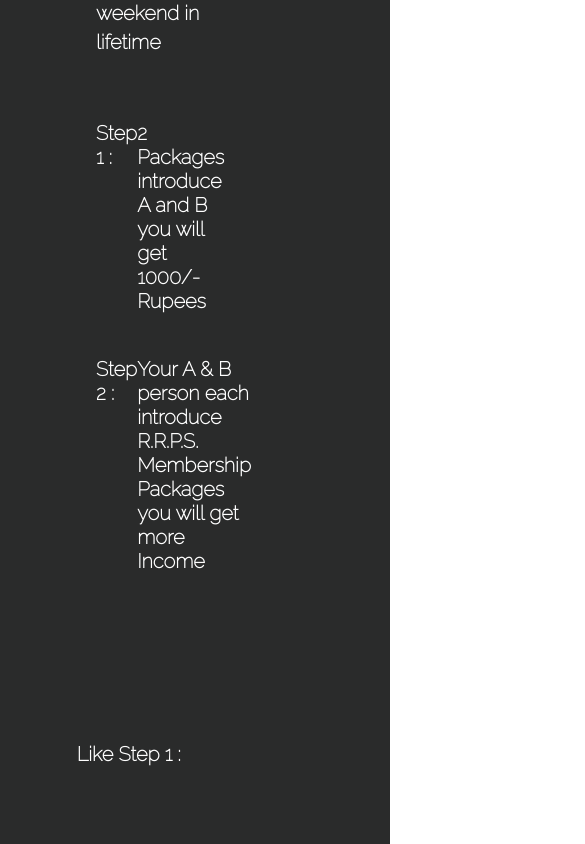
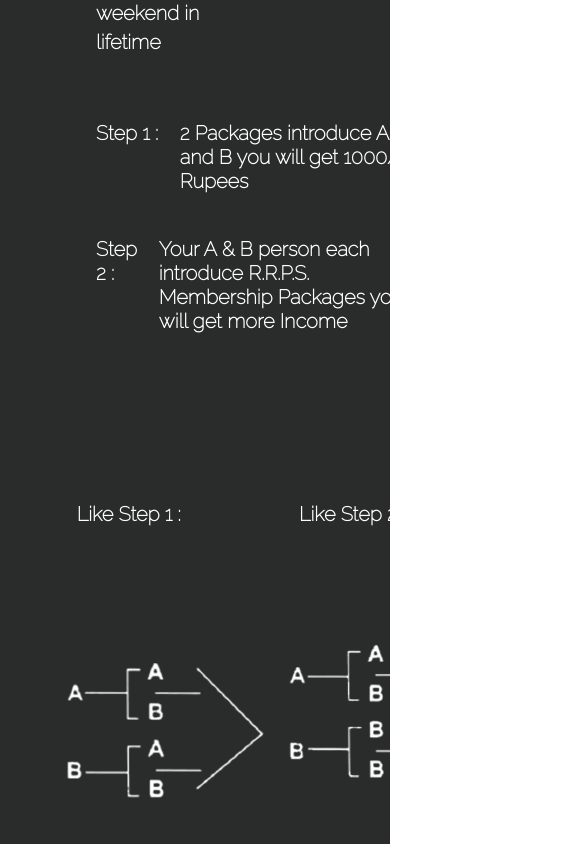
Before and after one commit to Rajkalp-Resort/resort-fe, a React (Create React App) app: page /package in a window 390 px wide. Shown: the part 3960-4804 px from the top of the page, 585 px wide, since content can reach past the window. Built offline with nearby package versions, Linux system fonts and the light colour scheme.

Commit message:
responsiveness pack

```diff
--- a/src/pages/Package.module.css
+++ b/src/pages/Package.module.css
@@ -109,6 +109,12 @@
     padding: 1rem 50rem 1rem 5rem;
 }
 
+.p3List{
+    margin: 0;
+    padding: 0;
+    list-style-type: none;
+}
+
 .step{
     width: 7rem;
 }
@@ -117,11 +123,6 @@
     margin-left: 0;
 }
 
-.p3List{
-    margin: 0;
-    padding: 0;
-    list-style-type: none;
-}
 
 .para3{
     display: flex;
@@ -179,12 +180,14 @@
     display: flex;
     justify-content: center;
     margin-top: 2rem;
+    font-size: 1rem;
 }
 
 .content1 {
     border-right: 2px dashed #FFFFFF;
     margin-left: 4rem;
     margin-right: 0.3rem;
+    margin-bottom: 9rem;
     padding-right: 15rem;
 }
 
@@ -192,6 +195,7 @@
     border-left: 2px dashed #FFFFFF;
     padding-left: 12rem;
     margin-right: 4rem;
+    margin-bottom: 9rem;
 }
 
 .p4List{
@@ -203,6 +207,7 @@
 .p4Li {
     display: flex;
     margin-bottom: 4rem;
+    margin-bottom: 5rem;
 }
 
 .level{
@@ -219,3 +224,32 @@
     /* padding-right: 10rem; */
     /* border: 2px solid white; */
 }
+
+
+
+@media screen and (max-width: 1412px){
+    .paraPart{
+        margin-left: 1.7rem;
+        margin-right: 0rem;
+        width: 50%;
+    }
+    .step{
+        /* height: 1rem; */
+        width: 9rem;
+    }
+    .stepDesc{
+        margin-left: 1rem;
+        /* margin-right: 4rem; */
+    }
+}
+
+@media screen and (max-width: 1043px){
+    .para2{
+        width: 100%;
+        padding: 1rem 2rem 1rem 5rem;
+    }
+    .stepDesc{
+        margin-right: 2rem;
+        padding-right: 2rem;
+    }
+}
```
